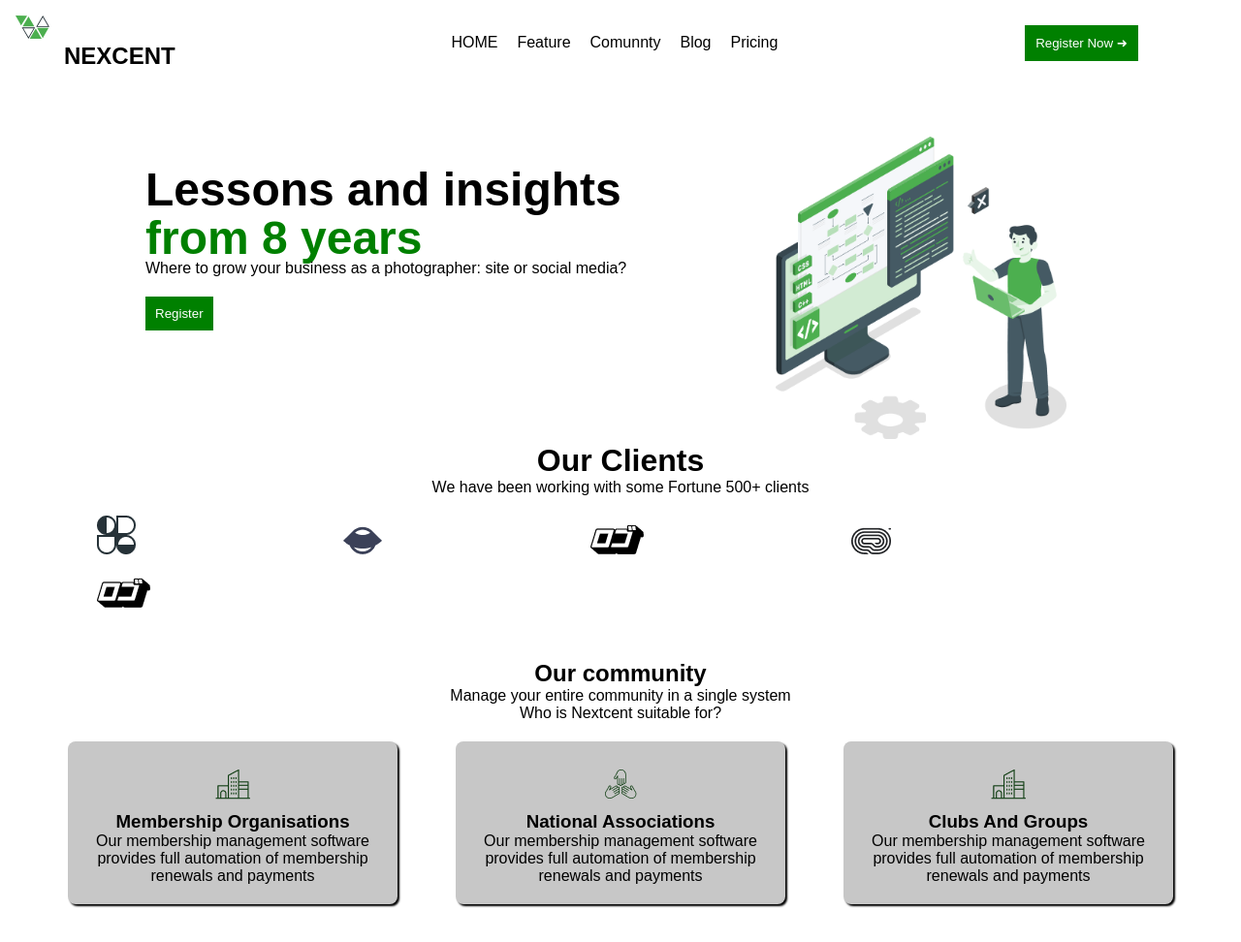
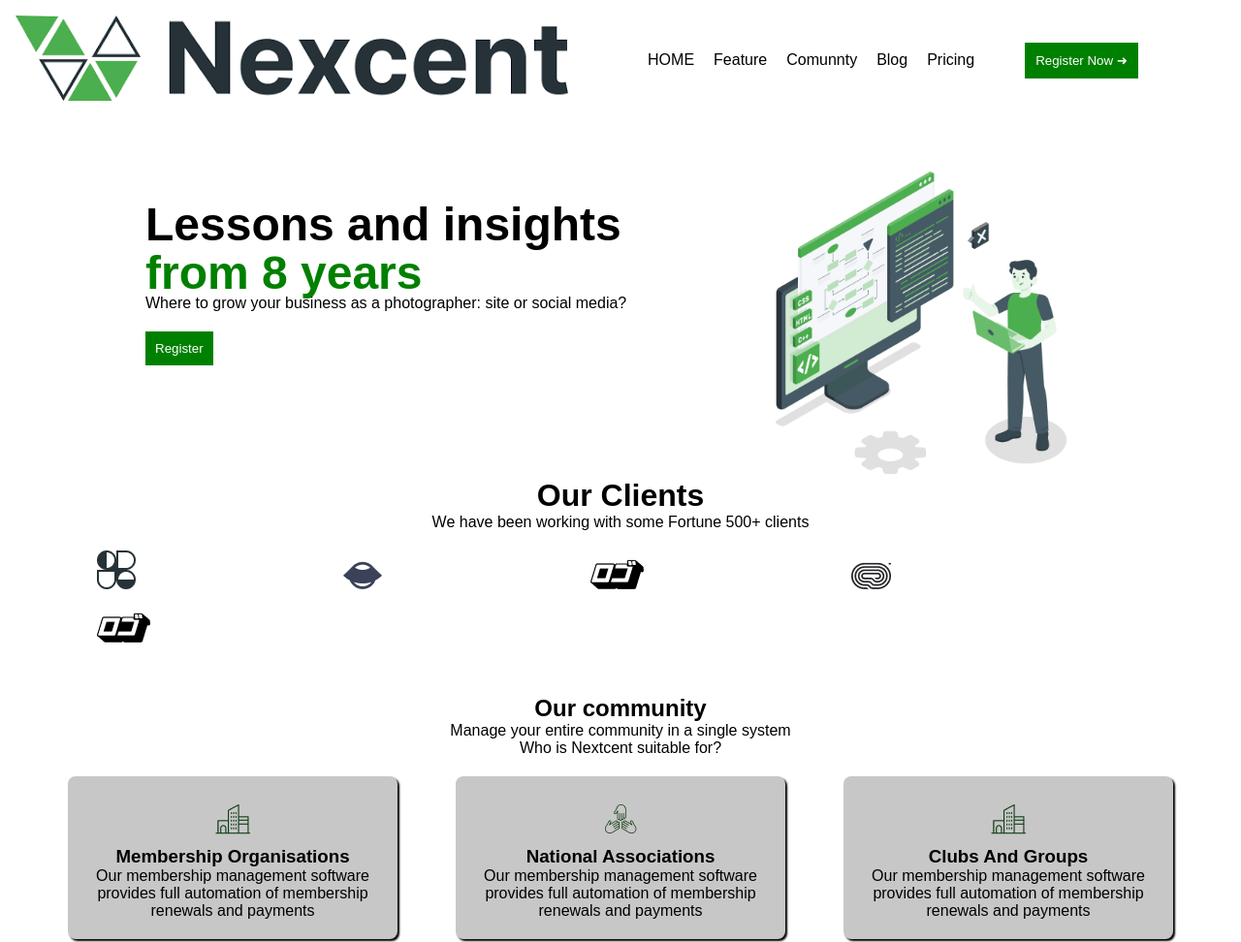
Before and after one commit to uroojfaiz/hackerthon, a plain HTML site: page index.html in a window 1280 px wide. Shown: the top 972 px of the page at 97% size. Drawn offline with Linux system fonts and the light colour scheme.

Commit message:
Update index.html

```diff
--- a/index.html
+++ b/index.html
@@ -10,7 +10,7 @@
 
 
     <nav class="nav-bar">
-        <div class="logo"><img class="logo-img" src="./logo.svg" alt=""> <h1 class="nex">NEXCENT</h1></div>
+        <div class="logo"><img class="logo-img" src="./download (3).png" alt=""> </div>
         <input type="checkbox" id="menu-toggle">
        <label for="menu-toggle" class="menu-icon">☰</label>
        <ul class="nav-links">
```
